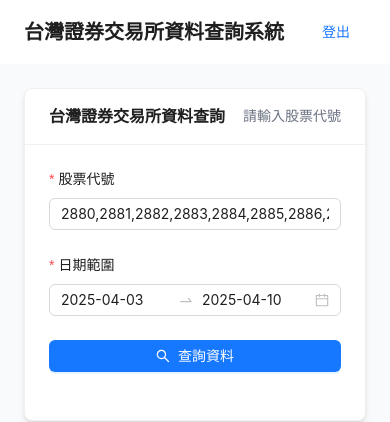
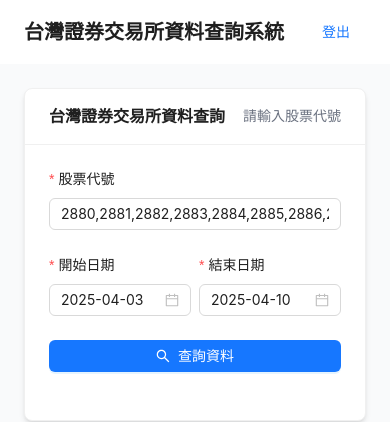
Before and after one commit to TedxTed/twse-albert, a Next.js app: page / in a window 390 px wide. Shown: the top 422 px of the page. Built offline with nearby package versions, Linux system fonts and the light colour scheme; sample sign-in values are in the browser's storage.

Commit message:
support mobile responsiveness

```diff
--- a/components/StockSelector.js
+++ b/components/StockSelector.js
@@ -1,6 +1,6 @@
 // components/StockSelector.js
-import { useState } from "react";
-import { DatePicker, Button, Input, Space, Form, Card } from "antd";
+import { useState, useEffect } from "react";
+import { DatePicker, Button, Input, Space, Form, Card, Col, Row } from "antd";
 import { SearchOutlined } from "@ant-design/icons";
 import dayjs from "dayjs";
 
@@ -8,6 +8,21 @@
 
 const StockSelector = ({ onSearch, loading }) => {
   const [form] = Form.useForm();
+  const [isMobile, setIsMobile] = useState(false);
+
+  // 檢測螢幕尺寸以判斷是否為手機
+  useEffect(() => {
+    const checkIfMobile = () => {
+      setIsMobile(window.innerWidth < 768);
+    };
+
+    checkIfMobile();
+    window.addEventListener("resize", checkIfMobile);
+
+    return () => {
+      window.removeEventListener("resize", checkIfMobile);
+    };
+  }, []);
 
   const handleSubmit = (values) => {
     const { dateRange, stockIds } = values;
@@ -52,6 +67,30 @@
           />
         </Form.Item>
 
+        {isMobile ? (
+          // 手機版顯示兩個獨立的日期選擇器
+          <Row gutter={8}>
+            <Col span={12}>
+              <Form.Item
+                label="開始日期"
+                name={["dateRange", 0]}
+                rules={[{ required: true, message: "請選擇開始日期" }]}
+              >
+                <DatePicker className="w-full" format="YYYY-MM-DD" />
+              </Form.Item>
+            </Col>
+            <Col span={12}>
+              <Form.Item
+                label="結束日期"
+                name={["dateRange", 1]}
+                rules={[{ required: true, message: "請選擇結束日期" }]}
+              >
+                <DatePicker className="w-full" format="YYYY-MM-DD" />
+              </Form.Item>
+            </Col>
+          </Row>
+        ) : (
+          // 桌面版顯示 RangePicker
           <Form.Item
             label="日期範圍"
             name="dateRange"
@@ -59,6 +98,7 @@
           >
             <RangePicker className="w-full" format="YYYY-MM-DD" />
           </Form.Item>
+        )}
 
         <Form.Item>
           <Button
```
Lines whose indentation alone changed are shown as unchanged.
